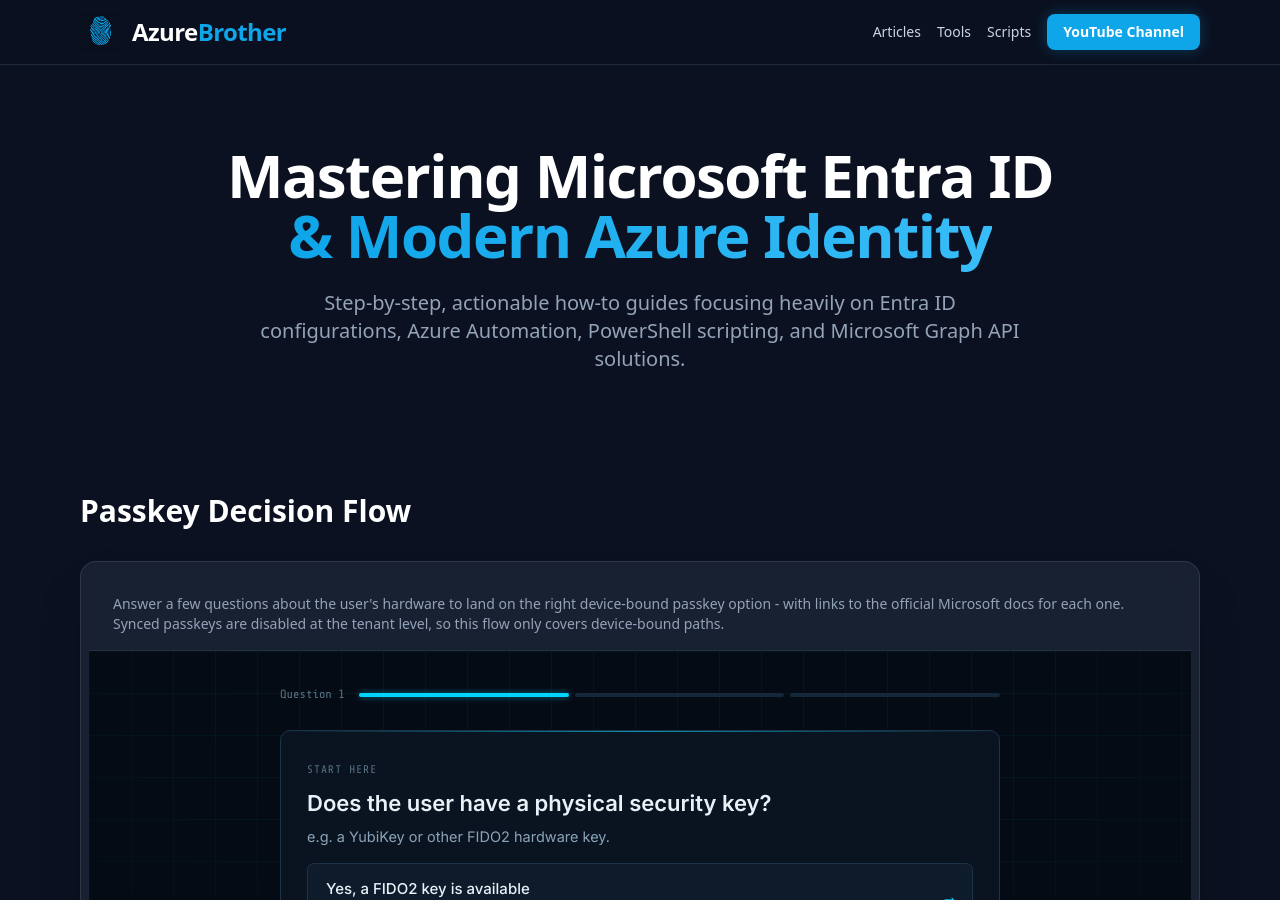
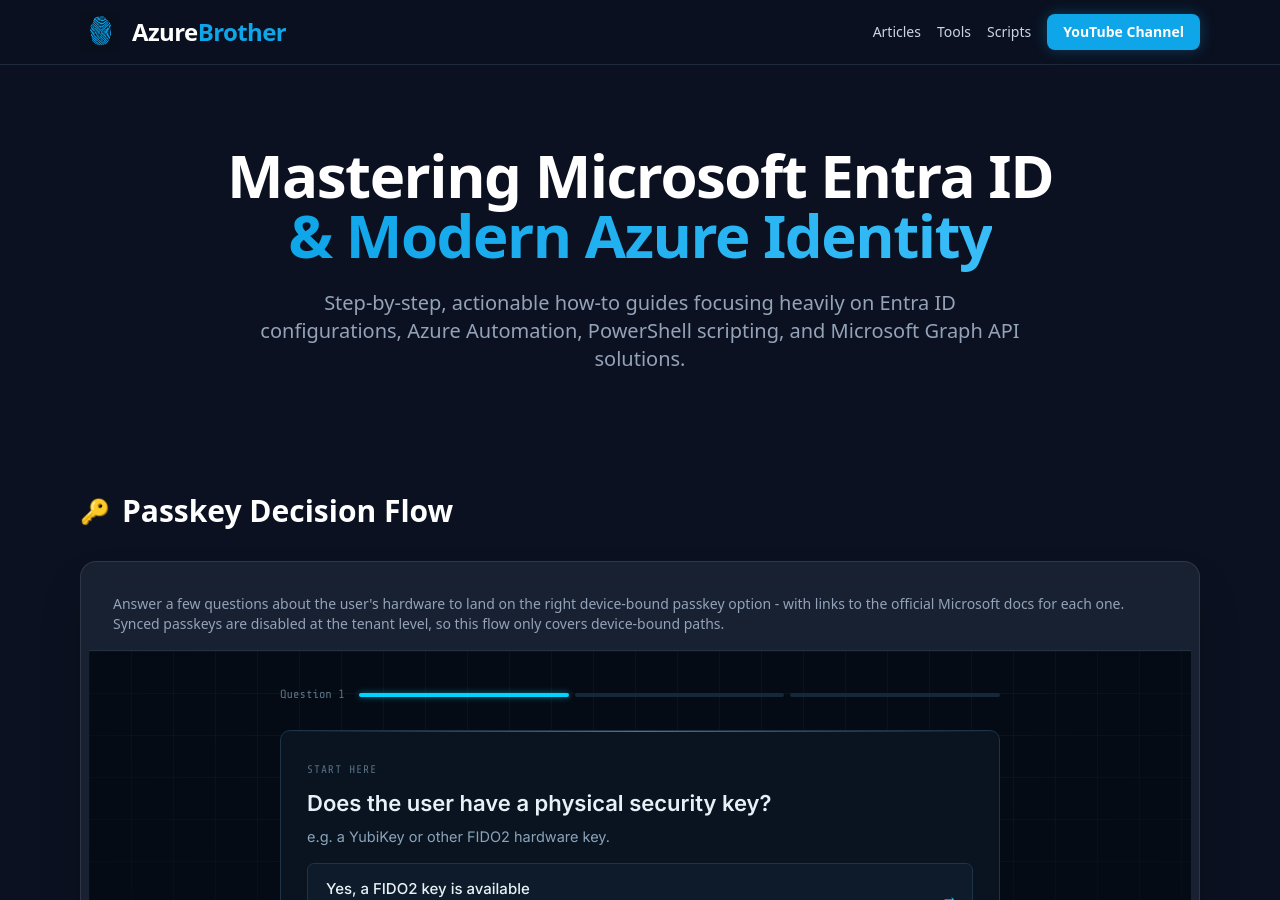
Before and after one commit to AzureBrother/AzureBrother.github.io, a Jekyll site: the page index.html, which Jekyll copies as it is, in a window 1280 px wide and 900 px high. Built offline with Jekyll 4.4.1, drawn with Linux system fonts in a browser that asks for light colours; nearby versions of some CDN libraries.

```diff
--- a/index.html
+++ b/index.html
@@ -66,6 +66,7 @@
         <!-- Interactive Tools Section -->
         <section id="tools">
             <div class="flex items-center gap-3 mb-8">
+                <span class="text-2xl">🔑</span>
                <h2 class="text-3xl font-bold text-white">Passkey Decision Flow</h2>
             </div>
             <div class="glass-card rounded-2xl p-2 shadow-2xl overflow-hidden">
```
